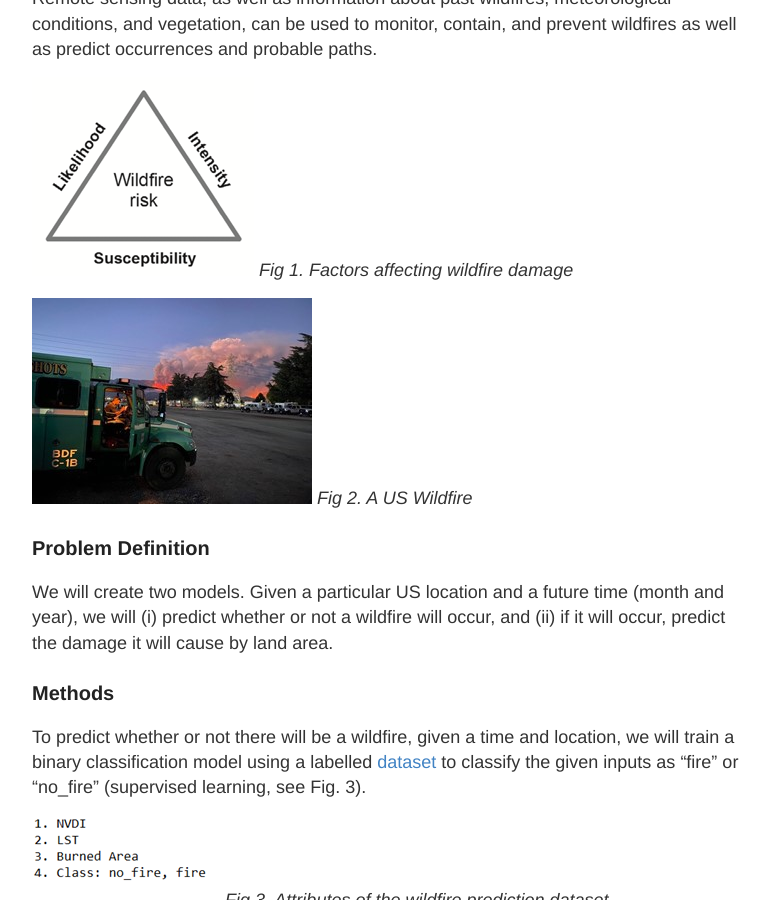
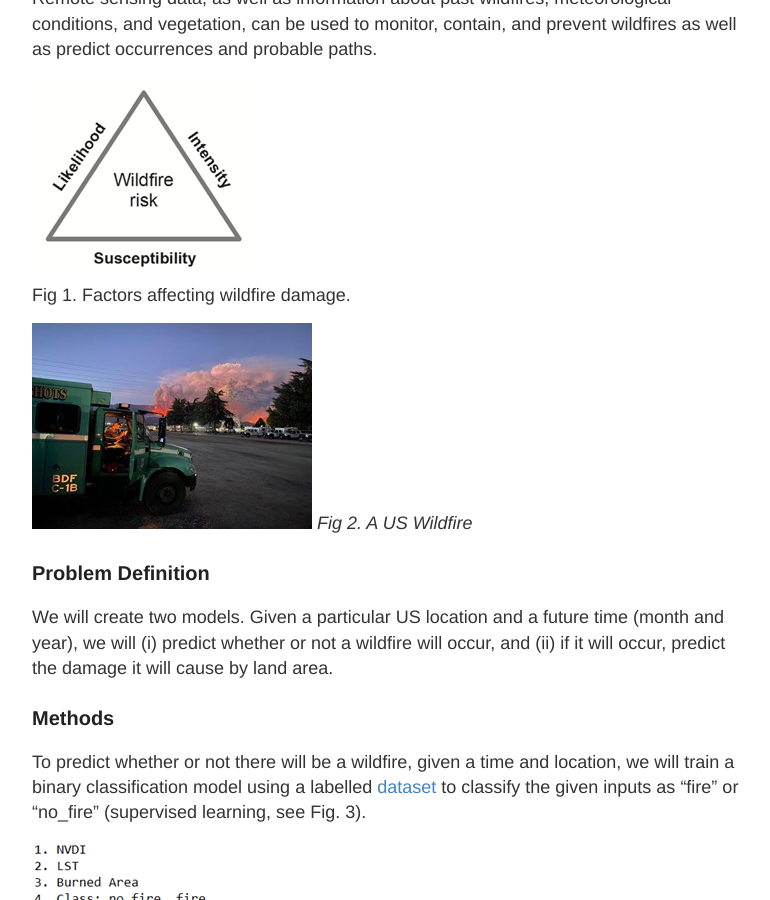
Before and after one commit to ragrawal4545/ragrawal4545.github.io, a Jekyll site: the page built from cs4641.md, in a window 1280 px wide and 900 px high, scrolled down 355 px. Shown: the whole window, without its empty margins (248-1018 px from the left). Built offline with Jekyll 4.4.1, drawn with Linux system fonts in a browser that asks for light colours.

Commit message:
captions!!!

```diff
--- /dev/null
+++ b/_includes/image.html
@@ -0,0 +1,4 @@
+<figure class="image">
+    <img src="{{ include.url }}" alt="{{ include.description }}">
+    <figcaption>{{ include.description }}</figcaption>
+  </figure>
--- a/cs4641.md
+++ b/cs4641.md
@@ -10,10 +10,7 @@ In North America, at the end of September 2020, acres burned by wildfires exceed
 
 Remote sensing data, as well as information about past wildfires, meteorological conditions, and vegetation, can be used to monitor, contain, and prevent wildfires as well as predict occurrences and probable paths.
 
-
-![](\images\wildfire_risk.png)
-*Fig 1. Factors affecting wildfire damage*
-
+{% include image.html url="\images\wildfire_risk.png" description="Fig 1. Factors affecting wildfire damage." %}
 
 ![](\images\image_wildfire.jpg)
 *Fig 2. A US Wildfire*
```
